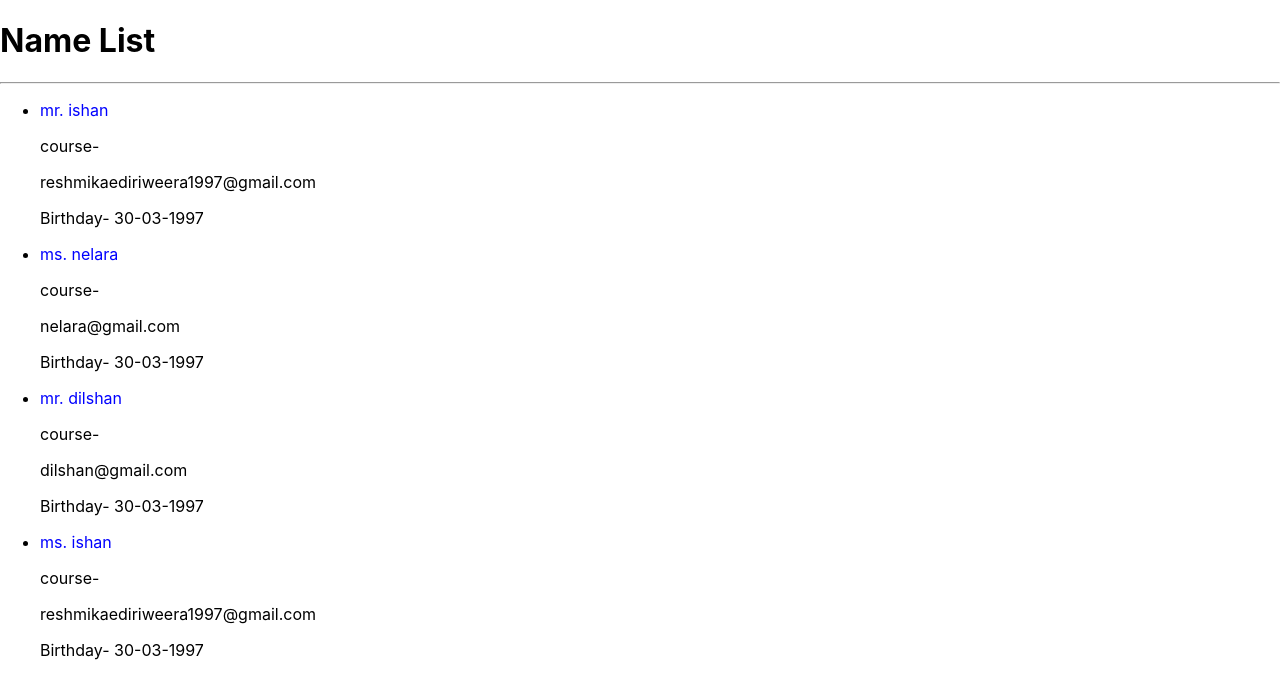
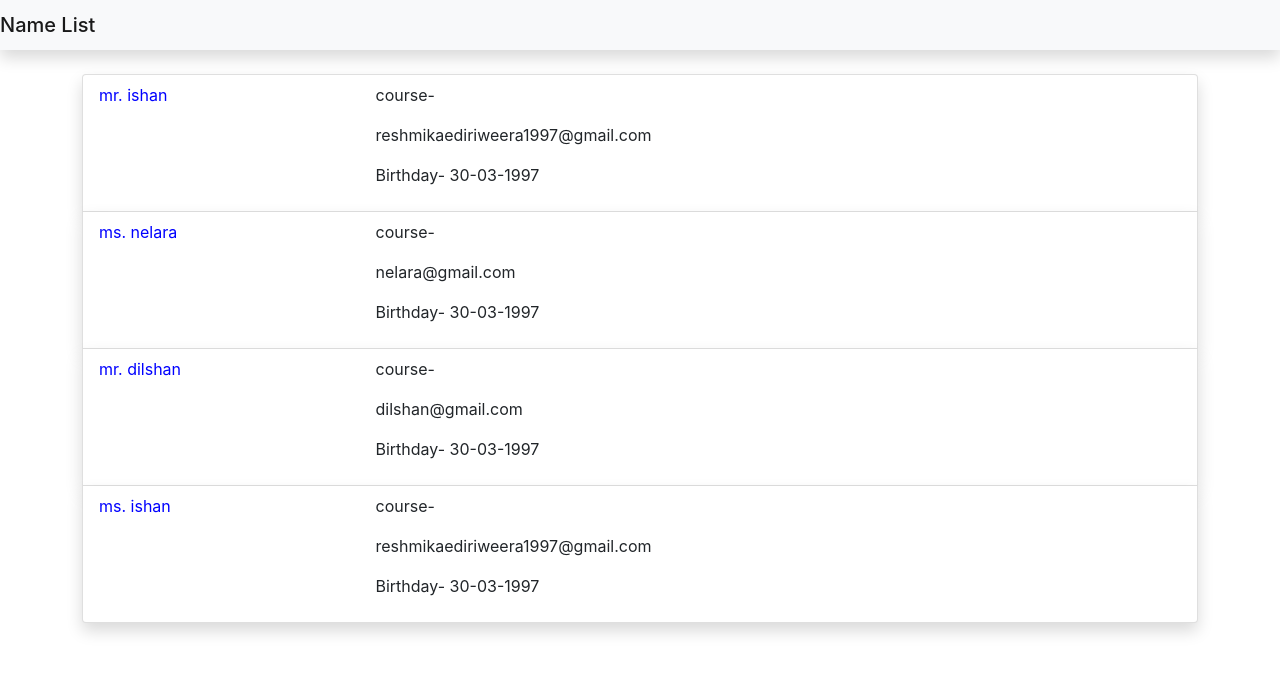
Before and after one commit to ishanEPR/ReactJS-Begin, a React (Create React App) app: page / in a window 1280 px wide. Shown: the top 698 px of the page. Built offline with nearby package versions, Linux system fonts and the light colour scheme.

Commit message:
add the bootstrap

```diff
--- a/public/index.html
+++ b/public/index.html
@@ -25,6 +25,7 @@
       Learn how to configure a non-root public URL by running `npm run build`.
     -->
     <title>React App</title>
+    <link href="https://cdn.jsdelivr.net/npm/bootstrap@5.0.1/dist/css/bootstrap.min.css" rel="stylesheet" integrity="sha384-+0n0xVW2eSR5OomGNYDnhzAbDsOXxcvSN1TPprVMTNDbiYZCxYbOOl7+AMvyTG2x" crossorigin="anonymous">
   </head>
   <body>
     <noscript>You need to enable JavaScript to run this app.</noscript>
@@ -39,5 +40,9 @@
       To begin the development, run `npm start` or `yarn start`.
       To create a production bundle, use `npm run build` or `yarn build`.
     -->
+
+    <script src="https://cdn.jsdelivr.net/npm/bootstrap@5.0.1/dist/js/bootstrap.bundle.min.js" integrity="sha384-gtEjrD/SeCtmISkJkNUaaKMoLD0//ElJ19smozuHV6z3Iehds+3Ulb9Bn9Plx0x4" crossorigin="anonymous"></script>
+    <script src="https://cdn.jsdelivr.net/npm/@popperjs/core@2.9.2/dist/umd/popper.min.js" integrity="sha384-IQsoLXl5PILFhosVNubq5LC7Qb9DXgDA9i+tQ8Zj3iwWAwPtgFTxbJ8NT4GN1R8p" crossorigin="anonymous"></script>
+<script src="https://cdn.jsdelivr.net/npm/bootstrap@5.0.1/dist/js/bootstrap.min.js" integrity="sha384-Atwg2Pkwv9vp0ygtn1JAojH0nYbwNJLPhwyoVbhoPwBhjQPR5VtM2+xf0Uwh9KtT" crossorigin="anonymous"></script>
   </body>
 </html>
--- a/src/App.js
+++ b/src/App.js
@@ -1,9 +1,12 @@
 import React from 'react';
 import NameList from './components/NameList/NameList';
+import HeaderBar from './components/HeaderBar/HeaderBar';
+
 
 function App() {
   return (
    <div>
+   <HeaderBar/>
      <NameList/>
    </div>
   );
--- /dev/null
+++ b/src/components/HeaderBar/HeaderBar.js
@@ -0,0 +1,11 @@
+import React from 'react';
+
+function HeaderBar()
+{
+   return (
+        <nav className='navbar navbar-light bg-light shadow'>
+            <span className='navbar-brand mb-0 h1'>Name List</span>
+        </nav>
+   );
+}
+export default HeaderBar;
--- a/src/components/NameList/NameList.js
+++ b/src/components/NameList/NameList.js
@@ -1,6 +1,7 @@
 import React from 'react';
 import NameListItems from './NameListItems';
 import NameListItems1 from './NameListItems1';
+
 function NameList()
 {
     const nameList=[{
@@ -88,13 +89,15 @@ function NameList()
     }
     return(
         <React.Fragment>
-            <h1>Name List</h1>
-            <hr/>
-            <ul>
+           <div className='container mt-4'>
+           <ul className='list-group'>
 
-           {nameListComponent()}
+         {nameListComponent()}
 
-            </ul>
+          </ul>
+
+           </div>
+
 
         </React.Fragment>
 
--- a/src/components/NameList/NameListItems.js
+++ b/src/components/NameList/NameListItems.js
@@ -4,11 +4,24 @@ import './NameListItems.css';
 function NameListItems(props)
 {
     return (
-        <li>
+        <li className='list-group-item shadow'>
+        <div className='row'>
+            <div className='col-3'>
             <p className='redText'>{props.name}</p>
+
+            </div>
+            <div className='col-sm'>
             <p>course-{props.course}</p>
             <p>{props.email}</p>
             <p>Birthday- {moment(props.birth).format('DD-MM-YYYY')}</p>
+
+            </div>
+
+
+
+
+        </div>
+
          </li>
     );
 }
```
Also changed, not shown: src/components/photos/logo.jpg (added).
